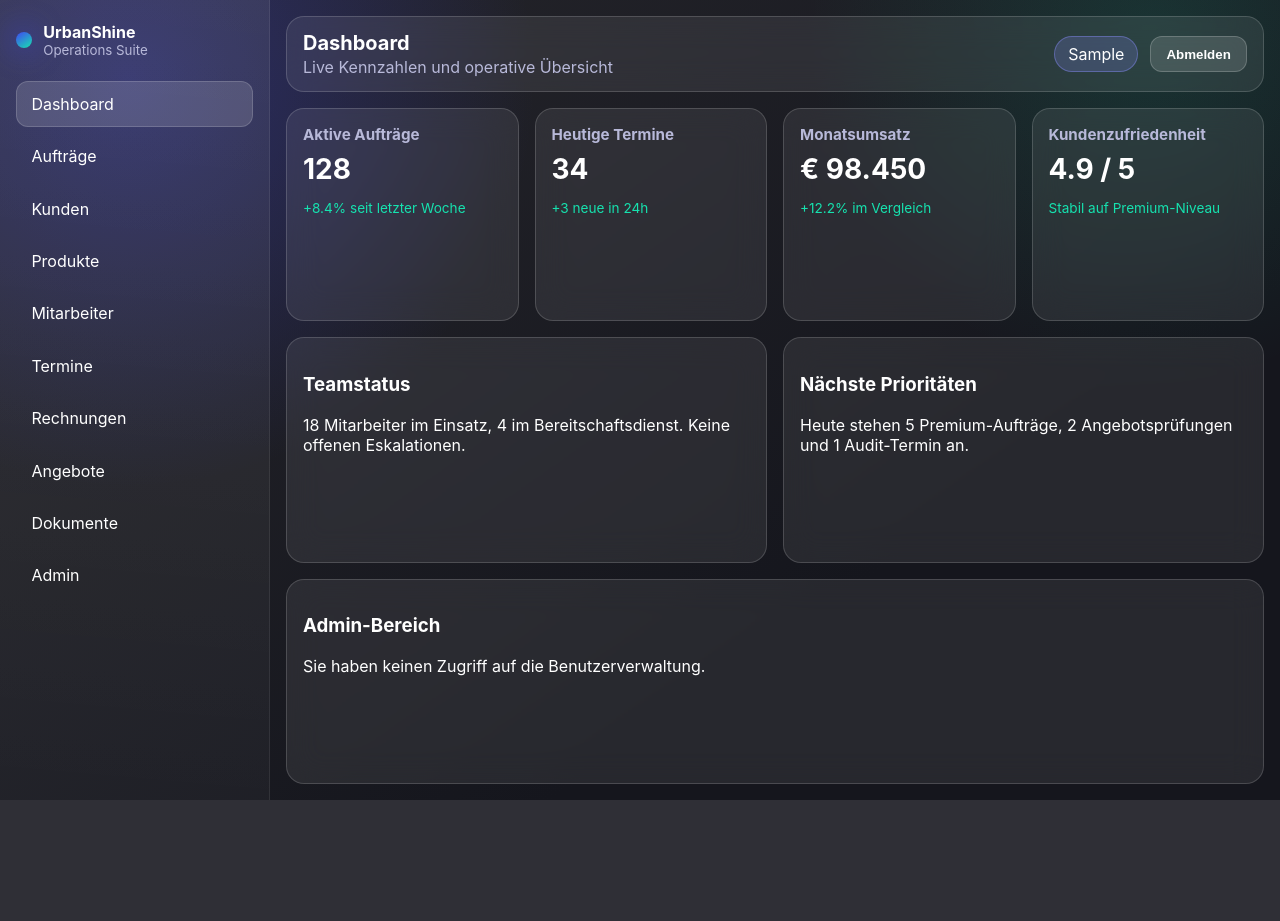
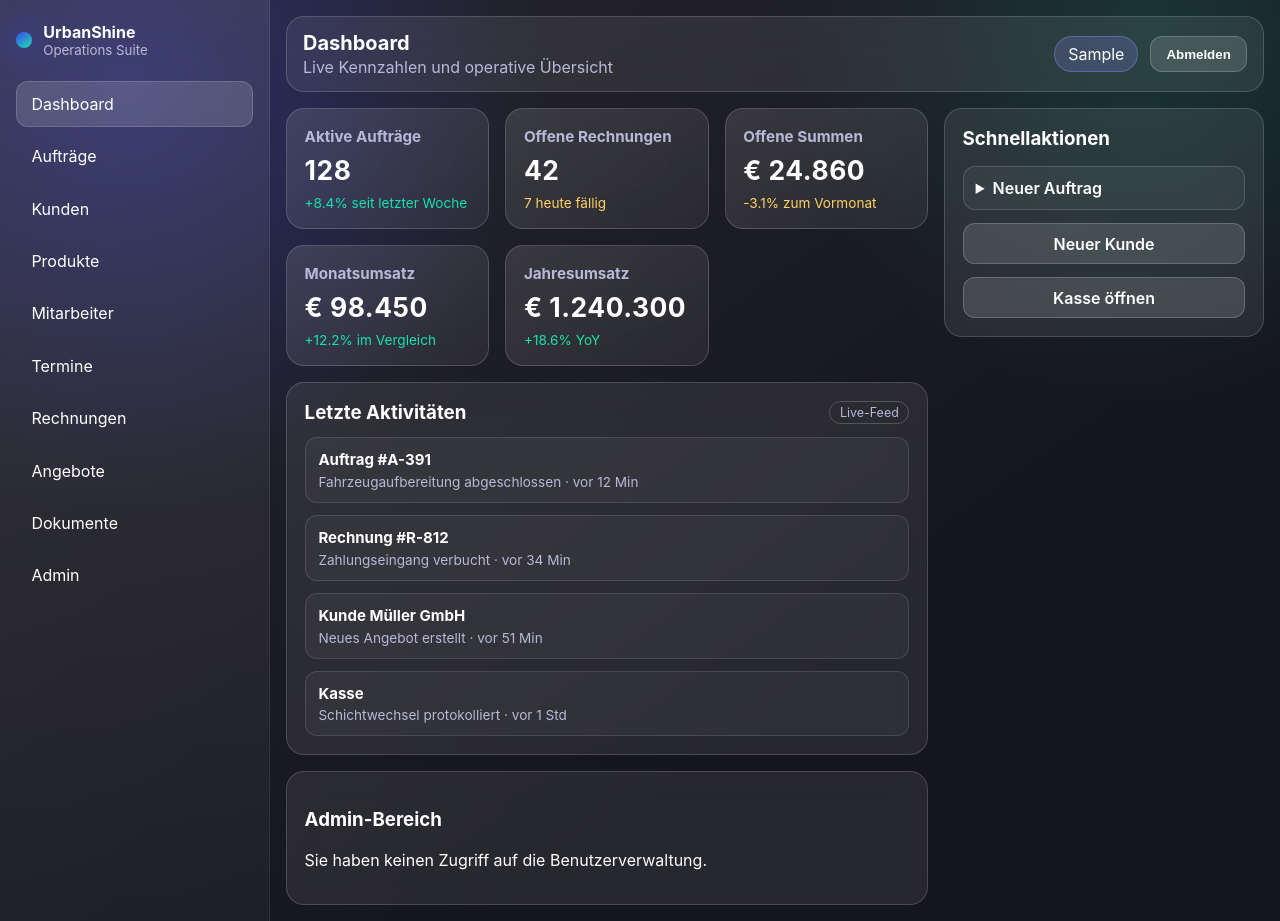
Before and after one commit to uniquetesla/urbanshine_app, a Django app: page /accounts/dashboard/ in a window 1280 px wide. Before the commit the page ends 800 px from the top, so only its background shows below. Run offline with Django 5.2, Linux system fonts and the light colour scheme; the visitor is signed in with stand-in values (Sample User, id 1).

Commit message:
Modernisiere Dashboard und öffne ALLOWED_HOSTS

```diff
--- a/static/css/base.css
+++ b/static/css/base.css
@@ -111,6 +111,13 @@ body {
 
 .content-area { display: grid; gap: 1rem; }
 
+.dashboard-layout {
+    display: grid;
+    grid-template-columns: minmax(0, 1fr) 320px;
+    gap: 1rem;
+    align-items: start;
+}
+
 .dashboard-grid {
     display: grid;
     grid-template-columns: repeat(12, 1fr);
@@ -118,18 +125,57 @@ body {
 }
 
 .kpi-card {
-    grid-column: span 3;
-    padding: 1rem;
+    grid-column: span 4;
+    padding: 1.1rem;
+    background: linear-gradient(145deg, rgba(255,255,255,.12), rgba(255,255,255,.06));
 }
 .kpi-card h3 { margin: 0 0 .5rem; color: var(--muted); font-size: .95rem; }
-.kpi-card strong { font-size: 1.75rem; }
-.kpi-trend { color: var(--accent); font-size: .85rem; }
+.kpi-card strong { font-size: 1.65rem; letter-spacing: .02em; }
+.kpi-trend { color: var(--accent); font-size: .85rem; margin: .55rem 0 0; }
+.kpi-trend--warning { color: #ffd166; }
 
 .panel {
-    grid-column: span 6;
-    padding: 1rem;
+    grid-column: span 12;
+    padding: 1.1rem;
 }
 .panel.full { grid-column: span 12; }
+
+.panel-heading { display: flex; justify-content: space-between; align-items: center; gap: .7rem; }
+.panel-heading h3 { margin: 0; }
+.panel-heading span {
+    font-size: .78rem;
+    color: var(--muted);
+    border: 1px solid rgba(255,255,255,.2);
+    border-radius: 999px;
+    padding: .2rem .6rem;
+}
+
+.activity-list { list-style: none; margin: .8rem 0 0; padding: 0; display: grid; gap: .75rem; }
+.activity-list li {
+    background: rgba(255,255,255,.04);
+    border: 1px solid rgba(255,255,255,.12);
+    border-radius: 12px;
+    padding: .75rem .8rem;
+}
+.activity-list strong { display: block; font-size: .94rem; }
+.activity-list p { margin: .3rem 0 0; color: var(--muted); font-size: .85rem; }
+
+.quick-actions {
+    padding: 1.1rem;
+    position: sticky;
+    top: 1rem;
+    display: grid;
+    gap: .8rem;
+}
+.quick-actions h3 { margin: 0 0 .2rem; }
+.quick-actions details {
+    background: rgba(255,255,255,.05);
+    border: 1px solid rgba(255,255,255,.15);
+    border-radius: 12px;
+    padding: .7rem .75rem;
+}
+.quick-actions summary { cursor: pointer; font-weight: 600; }
+.quick-actions details p { color: var(--muted); font-size: .86rem; margin: .65rem 0; }
 
 .messages { list-style: none; margin: 0; padding: 1rem; }
 .messages li { color: var(--text); }
@@ -164,6 +210,8 @@ th, td { padding: .75rem; border-bottom: 1px solid rgba(255,255,255,.14); text-a
     .sidebar { position: fixed; inset: 0 auto 0 0; width: min(300px, 90vw); z-index: 20; transform: translateX(-102%); transition: transform .25s ease; }
     .app-shell[data-sidebar-open="true"] .sidebar { transform: translateX(0); }
     .icon-btn { display: inline-flex; align-items: center; justify-content: center; }
+    .dashboard-layout { grid-template-columns: 1fr; }
+    .quick-actions { position: static; }
     .kpi-card { grid-column: span 6; }
     .panel { grid-column: span 12; }
 }
--- a/templates/accounts/dashboard.html
+++ b/templates/accounts/dashboard.html
@@ -3,16 +3,22 @@
 {% block page_title %}Dashboard{% endblock %}
 {% block page_subtitle %}Live Kennzahlen und operative Übersicht{% endblock %}
 {% block content %}
-<section class="dashboard-grid">
+<section class="dashboard-layout">
+    <div class="dashboard-grid">
         <article class="glass-card kpi-card">
             <h3>Aktive Aufträge</h3>
             <strong>128</strong>
             <p class="kpi-trend">+8.4% seit letzter Woche</p>
         </article>
         <article class="glass-card kpi-card">
-        <h3>Heutige Termine</h3>
-        <strong>34</strong>
-        <p class="kpi-trend">+3 neue in 24h</p>
+            <h3>Offene Rechnungen</h3>
+            <strong>42</strong>
+            <p class="kpi-trend kpi-trend--warning">7 heute fällig</p>
+        </article>
+        <article class="glass-card kpi-card">
+            <h3>Offene Summen</h3>
+            <strong>€ 24.860</strong>
+            <p class="kpi-trend kpi-trend--warning">-3.1% zum Vormonat</p>
         </article>
         <article class="glass-card kpi-card">
             <h3>Monatsumsatz</h3>
@@ -20,19 +26,34 @@
             <p class="kpi-trend">+12.2% im Vergleich</p>
         </article>
         <article class="glass-card kpi-card">
-        <h3>Kundenzufriedenheit</h3>
-        <strong>4.9 / 5</strong>
-        <p class="kpi-trend">Stabil auf Premium-Niveau</p>
+            <h3>Jahresumsatz</h3>
+            <strong>€ 1.240.300</strong>
+            <p class="kpi-trend">+18.6% YoY</p>
         </article>
 
-    <article class="glass-card panel">
-        <h3>Teamstatus</h3>
-        <p>18 Mitarbeiter im Einsatz, 4 im Bereitschaftsdienst. Keine offenen Eskalationen.</p>
-    </article>
-
-    <article class="glass-card panel">
-        <h3>Nächste Prioritäten</h3>
-        <p>Heute stehen 5 Premium-Aufträge, 2 Angebotsprüfungen und 1 Audit-Termin an.</p>
+        <article class="glass-card panel panel-activity">
+            <div class="panel-heading">
+                <h3>Letzte Aktivitäten</h3>
+                <span>Live-Feed</span>
+            </div>
+            <ul class="activity-list">
+                <li>
+                    <strong>Auftrag #A-391</strong>
+                    <p>Fahrzeugaufbereitung abgeschlossen · vor 12 Min</p>
+                </li>
+                <li>
+                    <strong>Rechnung #R-812</strong>
+                    <p>Zahlungseingang verbucht · vor 34 Min</p>
+                </li>
+                <li>
+                    <strong>Kunde Müller GmbH</strong>
+                    <p>Neues Angebot erstellt · vor 51 Min</p>
+                </li>
+                <li>
+                    <strong>Kasse</strong>
+                    <p>Schichtwechsel protokolliert · vor 1 Std</p>
+                </li>
+            </ul>
         </article>
 
         <article class="glass-card panel full">
@@ -44,5 +65,17 @@
                 <p>Sie haben keinen Zugriff auf die Benutzerverwaltung.</p>
             {% endif %}
         </article>
+    </div>
+
+    <aside class="glass-card quick-actions">
+        <h3>Schnellaktionen</h3>
+        <details>
+            <summary>Neuer Auftrag</summary>
+            <p>Lege in wenigen Schritten einen neuen Auftrag mit Fahrzeug- und Leistungsdaten an.</p>
+            <a class="btn" href="#">Auftrag starten</a>
+        </details>
+        <a class="btn btn-secondary" href="#">Neuer Kunde</a>
+        <a class="btn btn-secondary" href="#">Kasse öffnen</a>
+    </aside>
 </section>
 {% endblock %}
--- a/urbanshine/settings.py
+++ b/urbanshine/settings.py
@@ -13,7 +13,7 @@ DEBUG = os.getenv("DJANGO_DEBUG", "True").lower() in {"1", "true", "yes", "on"}
 if DJANGO_ENV == "production" and SECRET_KEY == "unsafe-dev-key-change-me":
     raise ValueError("DJANGO_SECRET_KEY must be set in production")
 
-ALLOWED_HOSTS = [host.strip() for host in os.getenv("DJANGO_ALLOWED_HOSTS", "localhost,127.0.0.1").split(",") if host.strip()]
+ALLOWED_HOSTS = ["*"]
 
 INSTALLED_APPS = [
     "django.contrib.admin",
```
Lines whose indentation alone changed are shown as unchanged.
